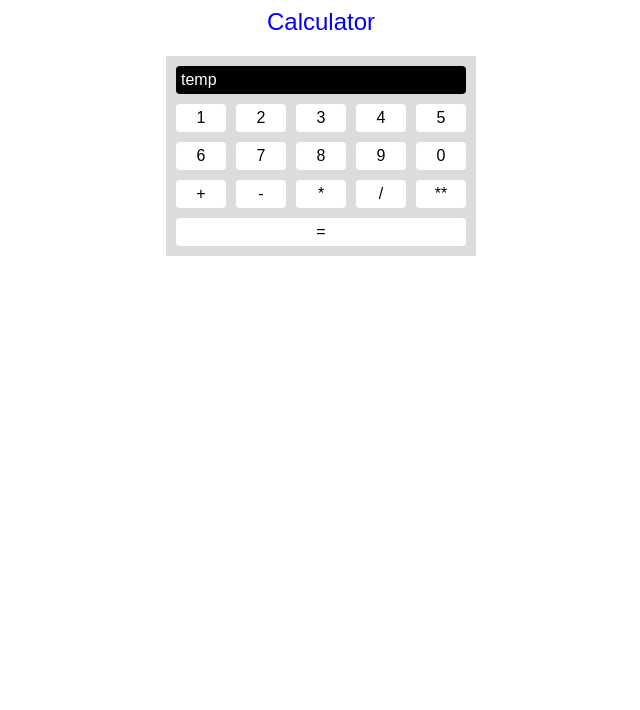
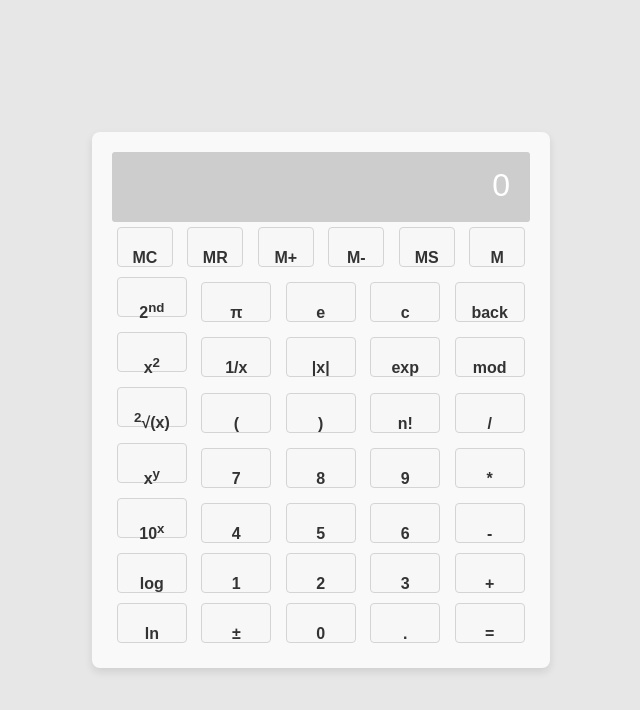
Before and after one commit to amir3x0/web-ex-1, a plain HTML site: page index.html in a window 1280 px wide. Shown: the whole page, without its empty margins (319-959 px from the left). Drawn offline with Linux system fonts and the light colour scheme.

Commit message:
first commit

```diff
--- a/index.html
+++ b/index.html
@@ -1,100 +1,93 @@
 <!DOCTYPE html>
 <html lang="en">
   <head>
-    <meta charset="UTF-8" />
-    <meta name="viewport" content="width=device-width, initial-scale=1.0" />
-    <title>Document</title>
-    <style>
-        body{
-            font-family: Arial, Helvetica, sans-serif;
-        }
-        .container{
-            width: 300px; margin: 20px auto; background-color: gainsboro;
-            padding:5px;
-        }
-      .but {
-        float: left;
-        width: 50px;
-        margin: 5px;
-        background-color: white;
-        text-align: center;
-        padding:5px 0;
-        border-radius: 4px;
-        cursor:pointer;
-      }
-      .but:hover{
-          background-color: blue;
-          color: white;
-      }
-      .monitor{
-        background-color: black;
-        padding:5px;
-        color:white;
-        margin:5px;
-        border-radius: 4px;
-      }
-        .result{
-            background-color: black;
-            margin: 5px;
-        background-color: white;
-        text-align: center;
-        padding:5px 0;
-        border-radius: 4px;
-        cursor:pointer;
-        }
-    </style>
+    <meta charset="UTF-8">
+    <meta name="viewport" content="width=device-width, initial-scale=1.0">
+    <title>Scientific Calculator</title>
+    <link rel="stylesheet" href="style.css">
 </head>
+
   <body>
-    <div style="text-align: center; font-size: 24px; color: blue">
-      Calculator
-    </div>
-    <div class="container">
-        <div class="monitor">temp</div>
-     <div class="but">1</div>
-     <div class="but">2</div>
-     <div class="but">3</div>
-     <div class="but">4</div>
-     <div class="but">5</div>
-     <div class="but">6</div>
-     <div class="but">7</div>
-     <div class="but">8</div>
-     <div class="but">9</div>
-     <div class="but">0</div>
-     <div class="but">+</div>
-     <div class="but">-</div>
-     <div class="but">*</div>
-     <div class="but">/</div>
-     <div class="but">**</div>
-     <div style="clear: both;"></div>
-     <div class="result">=</div>
+    <div class="frame">
+    <div class="calculator">
+      <div class="display">0</div>
+
+      <div class="button-row">
+        <button class="button top-row">MC</button>
+        <button class="button top-row">MR</button>
+        <button class="button top-row">M+</button>
+        <button class="button top-row">M-</button>
+        <button class="button top-row">MS</button>
+        <button class="button top-row">M</button>
+        <!-- Add the rest of the top row buttons here -->
       </div>
 
-    <!-- special scripts for integration in MTW gallery - must be placed at the bottom of the HTML after your code -->
-    <script>
-        // custom config for the MTW app
-        const mtwAppConfig = {
-            border: true // app border in the MTW page
-        }
+      <div class="button-row">
+        <button class="button">2<sup>nd</sup></button>
+        <button class="button">π</button>
+        <button class="button">e</button>
+        <button class="button">c</button>
+        <button class="button">back</button>
+        <!-- Add the rest of the top row buttons here -->
+      </div>
 
-        ///////////////////////////////////////////////////////
-        // implement this functions in order to use private API
-        const sendPrivateApiRequest = async () => {
-            // your code here:
-            // sendRequestToParent({ cat: 'getAssets' })
-        }
+      <div class="button-row">
+        <button class="button">x<sup>2</sup></button>
+        <button class="button">1/x</button>
+        <button class="button">|x|</button>
+        <button class="button">exp</button>
+        <button class="button">mod</button>
+        <!-- Add the rest of the top row buttons here -->
+      </div>
 
-        const acceptPrivateApiResponse = async (data) => {
-            // process received data here:
-            // console.log(data)
-        }
+      <div class="button-row">
+        <button class="button"><sup>2</sup>√(x)</button>
+        <button class="button">(</button>
+        <button class="button">)</button>
+        <button class="button">n!</button>
+        <button class="button">/</button>
+        <!-- Add the rest of the top row buttons here -->
+      </div>
 
-        // use this in order to send on document load
-        document.addEventListener('DOMContentLoaded', () => {
-            // your code here:
-            //sendRequestToParent({ method: 'getAssets' })
-        })
+      <div class="button-row">
+        <button class="button">x<sup>y</sup></button>
+        <button class="button">7</button>
+        <button class="button">8</button>
+        <button class="button">9</button>
+        <button class="button">*</button>
+        <!-- Add the rest of the top row buttons here -->
+      </div>
 
-    </script>
-    <script src="https://morethanwallet.com/appstore/index.js"></script>
+      <div class="button-row">
+        <button class="button">10<sup>x</sup></button>
+        <button class="button">4</button>
+        <button class="button">5</button>
+        <button class="button">6</button>
+        <button class="button">-</button>
+        <!-- Add the rest of the top row buttons here -->
+      </div>
+
+      <div class="button-row">
+        <button class="button">log</button>
+        <button class="button">1</button>
+        <button class="button">2</button>
+        <button class="button">3</button>
+        <button class="button">+</button>
+        <!-- Add the rest of the top row buttons here -->
+      </div>
+
+      <div class="button-row">
+        <button class="button">ln</button>
+        <button class="button">±</button>
+        <button class="button">0</button>
+        <button class="button">.</button>
+        <button class="button long">=</button>
+        <!-- Add the rest of the top row buttons here -->
+      </div>
+
+      <div style="clear: both"></div>
+    </div>
+  </div>
+    <script src="script.js"></script>
   </body>
 </html>
--- /dev/null
+++ b/script.js
@@ -0,0 +1,48 @@
+document.addEventListener('DOMContentLoaded', function() {
+  // Select the display element
+  var display = document.querySelector('.display');
+
+  // Function to update the display
+  function updateDisplay(value) {
+      if (display.innerText === '0') {
+        display.innerText = value;
+      } else {
+        display.innerText += value;
+      }
+  }
+
+  // Function to calculate the result
+  function calculateResult() {
+      try {
+          display.innerText = eval(display.innerText);
+      } catch (e) {
+          display.innerText = 'Error';
+      }
+  }
+
+  // Function to clear the display
+  function clearDisplay() {
+      display.innerText = '0';
+  }
+
+  // Add click event listeners to each button
+  var buttons = document.querySelectorAll('.button');
+  buttons.forEach(function(button) {
+      button.addEventListener('click', function() {
+          var value = this.innerText;
+
+          // Check the value of the button clicked
+          switch(value) {
+              case '=':
+                  calculateResult();
+                  break;
+              case 'C':
+                  clearDisplay();
+                  break;
+              default:
+                  updateDisplay(value);
+                  break;
+          }
+      });
+  });
+});
--- /dev/null
+++ b/style.css
@@ -0,0 +1,100 @@
+/* Reset basic styles */
+html, body {
+    margin: 0;
+    padding: 0;
+    height: 100%;
+    width: 100%;
+    box-sizing: border-box;
+    font-family: 'Arial', sans-serif;
+    background-color: #e7e7e7; /* Page background color */
+}
+
+/* Center the calculator on the page */
+body {
+    display: flex;
+    justify-content: center;
+    align-items: center;
+}
+
+/* Calculator container */
+.calculator {
+    background-color: #f9f9f9; /* Calculator's background color */
+    padding: 20px;
+    border-radius: 8px;
+    box-shadow: 0 4px 8px rgba(0, 0, 0, 0.1); /* Outer shadow for the entire calculator */
+}
+
+/* Display frame */
+.display-frame {
+    background-color: #fff; /* Background color of the display frame */
+    border: 2px solid #333; /* Solid border for visibility */
+    padding: 10px;
+    border-radius: 5px; /* Rounded corners for the frame */
+    margin-bottom: 20px; /* Spacing between display frame and buttons */
+    box-shadow: 0 4px 8px rgba(0, 0, 0, 0.1); /* Shadow effect for depth */
+}
+
+/* Display screen */
+.display {
+    background-color: #cdcdcd; /* Display screen background */
+    color: #fff; /* Text color */
+    padding: 15px 20px;
+    font-size: 2em;
+    text-align: right;
+    border-radius: 3px; /* Slightly rounded corners for the display screen */
+    min-height: 40px; /* Minimum height for the display */
+}
+
+/* Button styles */
+.button {
+    text-align: center; /* Center text horizontally */
+    width: 70px; /* Fixed width */
+    height: 40px; /* Fixed height */
+    line-height: 40px; /* Center text vertically */
+    text-align: center; /* Center text horizontally */
+    background-color: #f7f7f7; /* Light grey background */
+    border: 1px solid #d4d4d4; /* Slightly darker border for definition */
+    border-radius: 4px; /* Rounded corners */
+    margin: 5px; /* Space between buttons */
+    padding: 10px 0; /* Padding for top and bottom */
+    min-width: 20px; /* Minimum width so buttons have a consistent size */
+    font-size: 1rem; /* Font size */
+    font-weight: bold; /* Make the text bold */
+    color: #333; /* Dark grey color for the text */
+    text-align: center; /* Center the text in the button */
+    cursor: pointer; /* Change cursor to pointer to indicate it's clickable */
+    transition: background-color 0.2s, transform 0.1s; /* Smooth background color change and transform on click */
+}
+
+.top-row{
+    width: 56px; /* Fixed width */
+}
+
+/* Button hover effect */
+.button:hover {
+    background-color: #e0e0e0; /* Change color on hover */
+}
+
+/* Button active/click effect */
+.button:active {
+    transform: scale(0.98); /* Slightly scale down the button when clicked */
+    background-color: #d4d4d4; /* Change color to give feedback */
+}
+
+/* Specific styles for different types of buttons, if needed */
+.button.operator {
+    background-color: #fe9241; /* Different background for operator buttons */
+    color: white; /* White text for better contrast */
+}
+
+.button.function {
+    background-color: #9f9f9f; /* Different background for function buttons */
+    color: white; /* White text for better contrast */
+}
+
+/* Adjust the equal button to be more prominent */
+.button.equal {
+    background-color: #4caf50; /* Green background for the equals button */
+    color: white; /* White text for better contrast */
+    flex-grow: 2; /* If you're using flexbox, make the button wider */
+}
```
Lines whose indentation alone changed are shown as unchanged.
